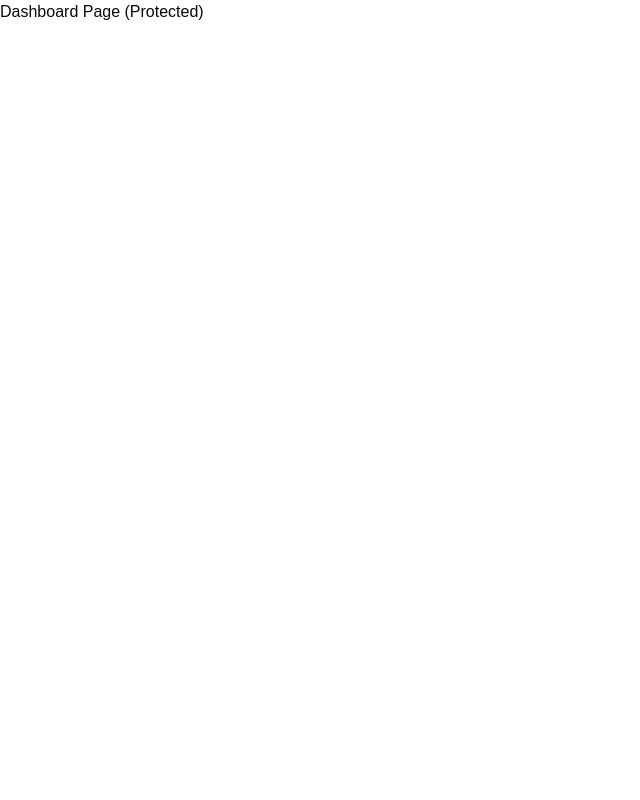
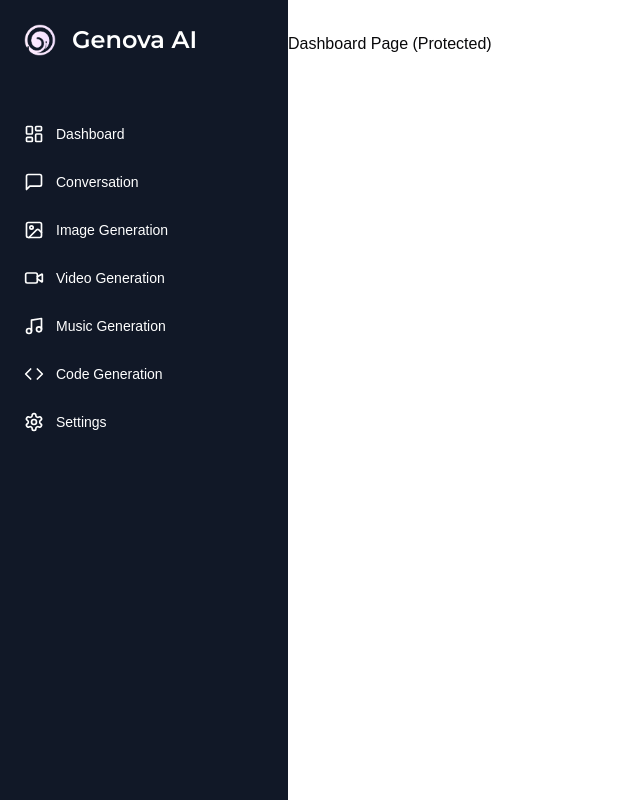
Before and after one commit to hectorg2211/genova-ai, a Next.js app: page /dashboard in a window 1280 px wide. Shown: the whole page, without its empty margins (0-640 px from the left). Built offline with nearby package versions, Linux system fonts and the light colour scheme.

Commit message:
add base urls

```diff
--- a/app/(dashboard)/(routes)/dashboard/page.tsx
+++ b/app/(dashboard)/(routes)/dashboard/page.tsx
@@ -1,11 +1,7 @@
-import { UserButton } from '@clerk/nextjs'
-
 export default function Dashboard() {
   return (
     <div>
       <p>Dashboard Page (Protected)</p>
-
-      <UserButton />
     </div>
   )
 }
--- /dev/null
+++ b/app/(dashboard)/layout.tsx
@@ -0,0 +1,24 @@
+import Navbar from '@/components/navbar'
+import Sidebar from '@/components/sidebar'
+import React from 'react'
+
+interface DashboardLayoutProps {
+  children: React.ReactNode
+}
+
+const DashboardLayout: React.FC<DashboardLayoutProps> = ({ children }) => {
+  return (
+    <div className='h-full relative'>
+      <div className='hidden h-full md:flex md:w-72 md:flex-col md:fixed md:inset-y-0 z-[80] bg-gray-900'>
+        <Sidebar />
+      </div>
+
+      <main className='md:pl-72'>
+        <Navbar />
+        {children}
+      </main>
+    </div>
+  )
+}
+
+export default DashboardLayout
--- /dev/null
+++ b/components/navbar.tsx
@@ -0,0 +1,20 @@
+import React from 'react'
+import { Button } from '@/components/ui/button'
+import { Menu } from 'lucide-react'
+import { UserButton } from '@clerk/nextjs'
+
+const Navbar = () => {
+  return (
+    <div className='flex items-center p-4'>
+      <Button variant='ghost' size='icon' className='md:hidden'>
+        <Menu />
+      </Button>
+
+      <div className='flex w-full justify-end'>
+        <UserButton />
+      </div>
+    </div>
+  )
+}
+
+export default Navbar
--- /dev/null
+++ b/components/sidebar.tsx
@@ -0,0 +1,87 @@
+'use client'
+import Image from 'next/image'
+import Link from 'next/link'
+import React from 'react'
+import { Montserrat } from 'next/font/google'
+import { cn } from '@/lib/utils'
+import { Code, ImageIcon, LayoutDashboard, MessageSquare, Music, Settings, VideoIcon } from 'lucide-react'
+
+const montserrat = Montserrat({ weight: '600', subsets: ['latin'] })
+
+const routes = [
+  {
+    label: 'Dashboard',
+    icon: LayoutDashboard,
+    href: '/dashboard',
+    color: 'text-swhite-500',
+  },
+  {
+    label: 'Conversation',
+    icon: MessageSquare,
+    href: '/conversation',
+    color: 'text-white-500',
+  },
+  {
+    label: 'Image Generation',
+    icon: ImageIcon,
+    href: '/image',
+    color: 'text-white-500',
+  },
+  {
+    label: 'Video Generation',
+    icon: VideoIcon,
+    href: '/video',
+    color: 'text-white-500',
+  },
+  {
+    label: 'Music Generation',
+    icon: Music,
+    href: '/music',
+    color: 'text-white-500',
+  },
+  {
+    label: 'Code Generation',
+    icon: Code,
+    href: '/code',
+    color: 'text-white-500',
+  },
+  {
+    label: 'Settings',
+    icon: Settings,
+    href: '/settings',
+    color: 'text-white-500',
+  },
+]
+
+const Sidebar = () => {
+  return (
+    <div className='space-y-4 py-4 flex flex-col h-full bg-[#111827] text-white'>
+      <div className='px-3 py-2 flex-1'>
+        <Link href='/dashboard' className='flex items-center pl-3 mb-14'>
+          <div className='relative w-8 h-8 mr-4'>
+            <Image fill alt='Logo' src='/logo-white.png' />
+          </div>
+
+          <h1 className={cn(montserrat.className, 'text-2xl font-bold')}>Genova AI</h1>
+        </Link>
+
+        <div className='space-y-1'>
+          {routes.map(route => (
+            <Link
+              href={route.href}
+              key={route.href}
+              className='text-sm gropu flex p-3 w-full justify-start font-medium cursor-pointer hover:text-white hover:bg-white/10 rounded-lg transition'
+            >
+              <div className='flex items-center flex-1'>
+                <route.icon className={cn('h-5 w-5 mr-3', route.color)} />
+                <span className='text-sm font-medium'>{route.label}</span>
+              </div>
+            </Link>
+          ))}
+        </div>
+      </div>
+    </div>
+  )
+}
+
+export default Sidebar
```
Also changed, not shown: public/logo-purple.png (added), public/logo-white.png (added).
